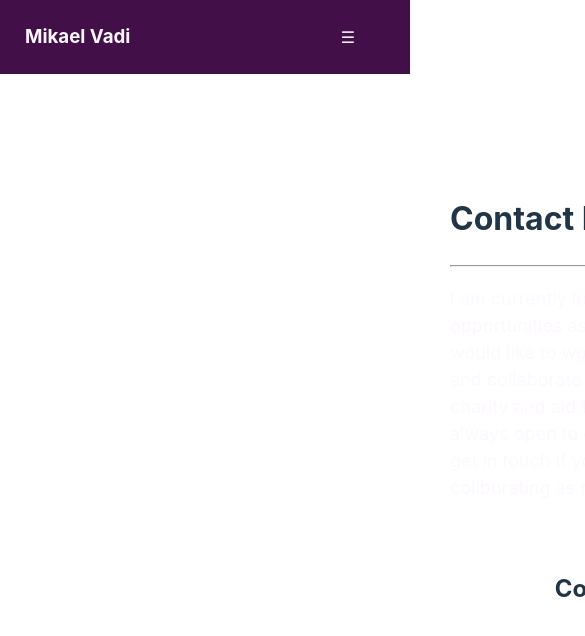
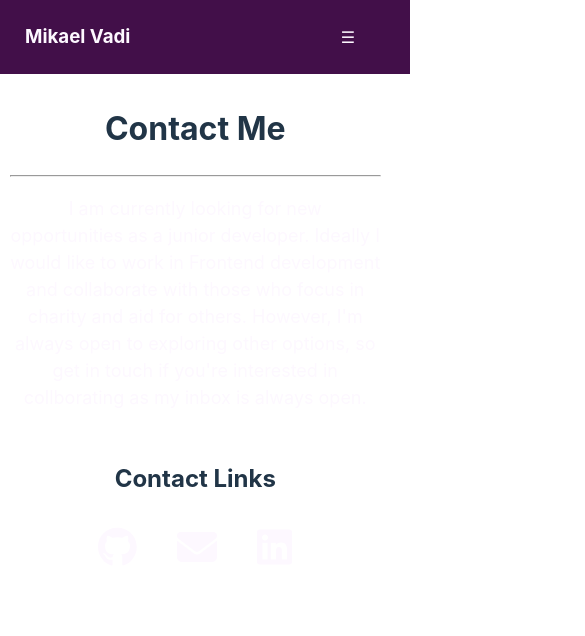
Before and after one commit to mikael-v/portfolio, a React (Vite) app: page /contact in a window 390 px wide. Shown: the top 636 px of the page, 585 px wide, since content can reach past the window. Built offline with nearby package versions, Linux system fonts and the light colour scheme.

Commit message:
fixes mobile responsiveness on contact page

```diff
--- a/src/index.css
+++ b/src/index.css
@@ -432,4 +432,21 @@ a:hover {
   #wrapper {
     display: block;
   }
+
+  .contact-page {
+    padding: 10px;
+  }
+
+  .contact-page h1 {
+    text-align: center;
+  }
+
+  #contact-p {
+    text-align: center;
+    margin-bottom: 40px;
+  }
+
+  #contact-links {
+    padding: 10px;
+  }
 }
```
